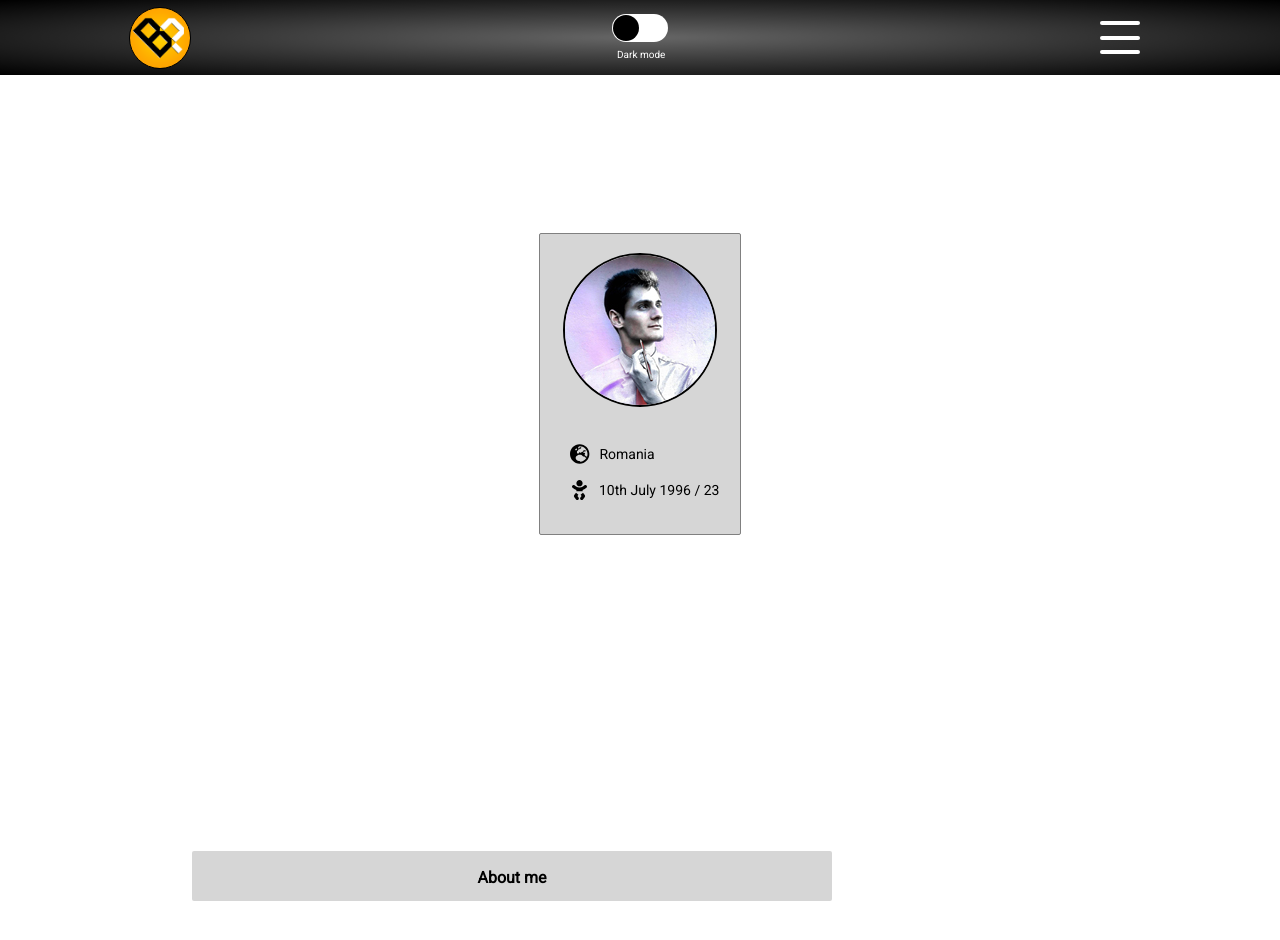
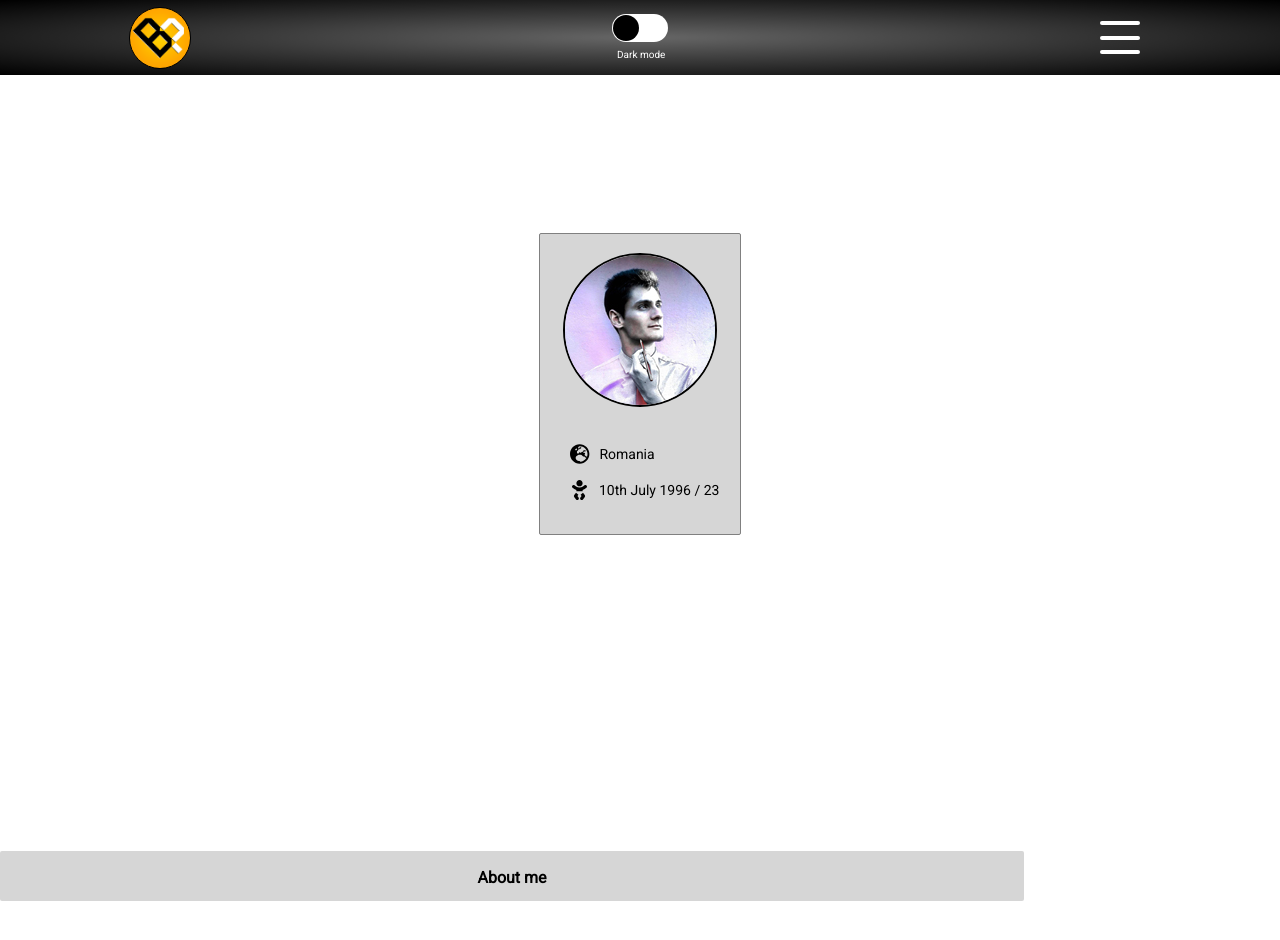
Before and after one commit to baderproductions/bp, a React (Create React App) app: page /about in a window 1280 px wide. Shown: the top 940 px of the page. Built offline with nearby package versions, Linux system fonts and the light colour scheme.

Commit message:
urangutan about me accordion resp

```diff
--- a/src/index.scss
+++ b/src/index.scss
@@ -549,7 +549,7 @@ html, body {
 			}
 
 			.collapse {
-				width: 80vh;
+				width: 80vw;
 				height: 50px;
 				cursor: pointer;
 				background-color: rgb(214, 214, 214);
@@ -561,6 +561,7 @@ html, body {
 				font-size: 15px;
 				border-radius: 2px;
 				font: bold 16px/1.5 'Roboto', sans-serif;
+                                align-self: center;
 
 				&.active {
 					margin-bottom: 0;
@@ -572,7 +573,7 @@ html, body {
 			}
 
 			.about-me {
-				width: 80vh;
+				width: 80vw;
 				margin-bottom: 10px;
 				padding: 0;
 				background-color: #ebebeb;
@@ -580,6 +581,7 @@ html, body {
 				max-height: 0;
   				overflow: hidden;
 				transition: max-height 0.2s ease-in-out;
+                                align-self: center;
 
 				p {
 					font: $roboto-ligth;
```
